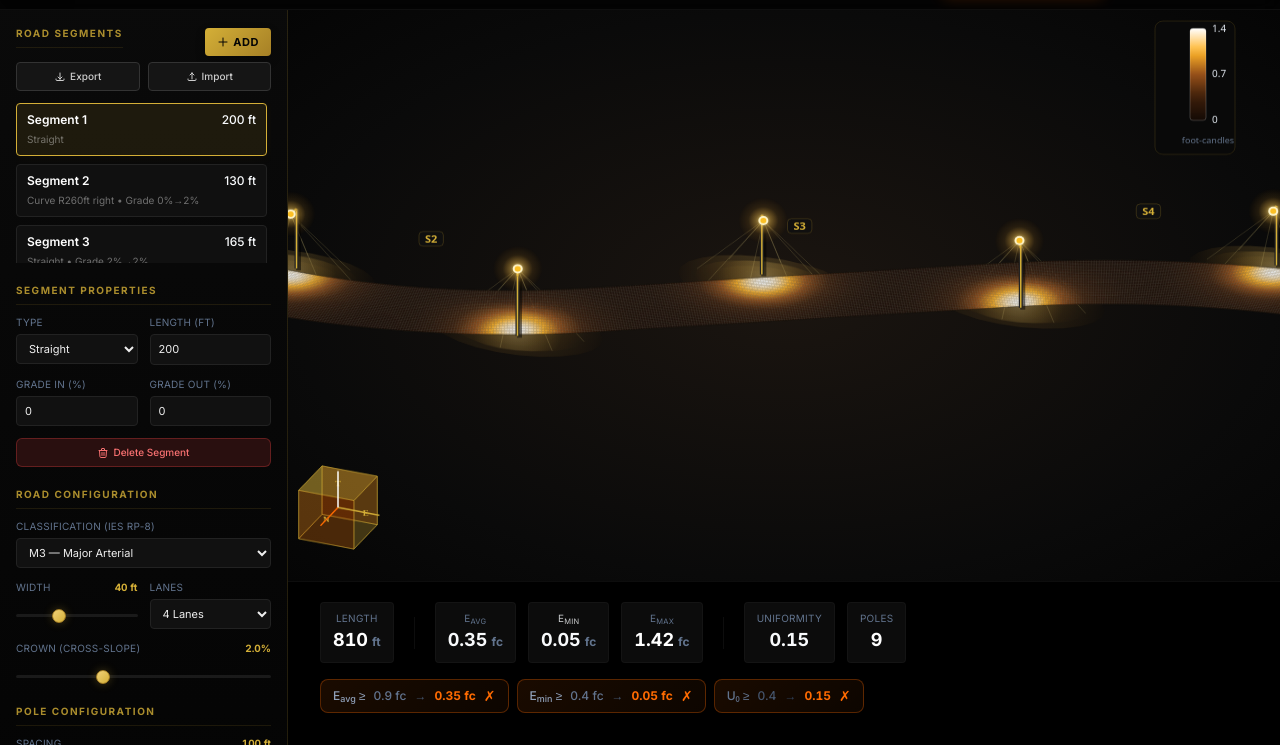
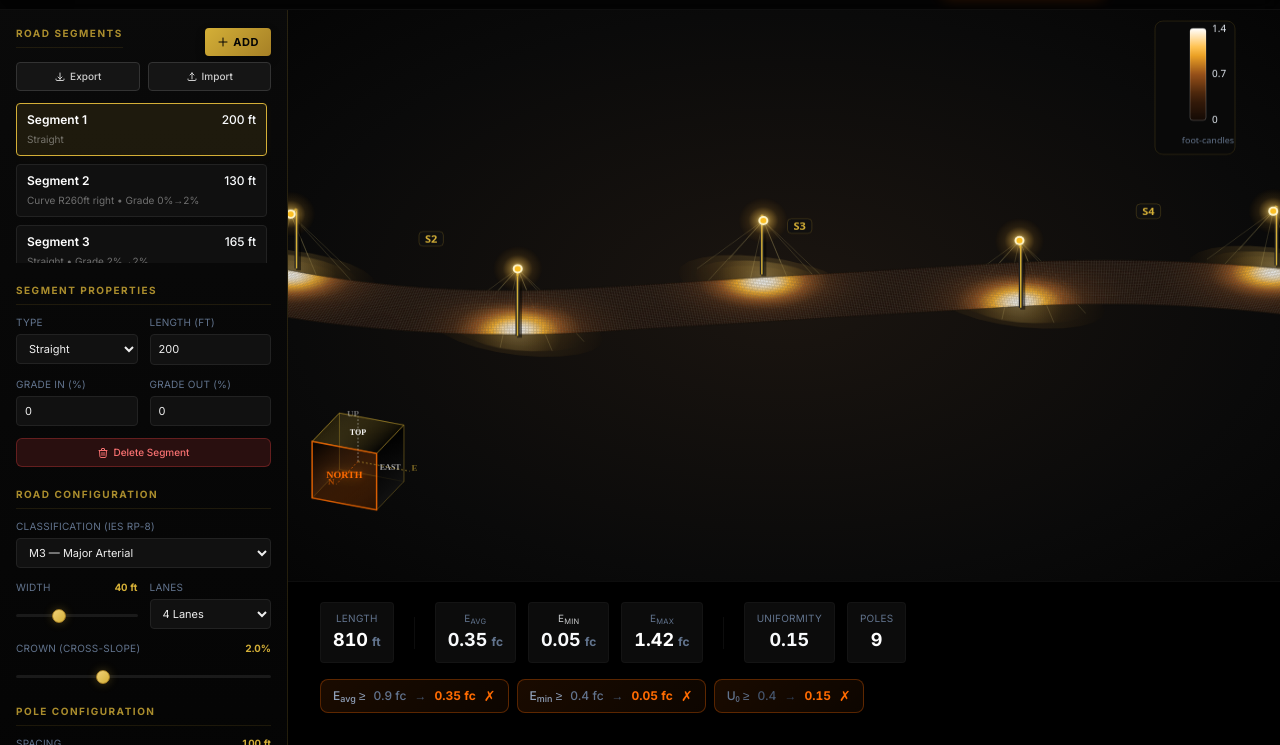
Before and after one commit to mjamiv/roadway-lighting-designer, a website: page index.html in a window 1280 px wide. Shown: the part 55-800 px from the top of the page. Drawn offline with nearby package versions, Linux system fonts and the light colour scheme.

Commit message:
Update index.html

```diff
--- a/index.html
+++ b/index.html
@@ -1335,81 +1335,126 @@
         }
 
         function drawCompass() {
-            const size = 30;
-            const cx = 50;
-            const cy = canvas.height - 80;
-
-            // Helper for compass-only projection
-            const proj = (nx, ny, nz) => {
-                const cosY = Math.cos(view.rotY);
-                const sinY = Math.sin(view.rotY);
-                const cosX = Math.cos(view.rotX);
-                const sinX = Math.sin(view.rotX);
+            const size = 35;
+            const cx = 70;
+            const cy = canvas.height - 130;
+
+            // Shared projection settings
+            const cosY = Math.cos(view.rotY);
+            const sinY = Math.sin(view.rotY);
+            const cosX = Math.cos(view.rotX);
+            const sinX = Math.sin(view.rotX);
+
+            const proj = (nx, ny, nz, s = size) => {
                 const rx = nx * cosY - ny * sinY;
                 const ry = nx * sinY + ny * cosY;
                 return {
-                    x: rx * size + cx,
-                    y: (ry * sinX - nz * cosX) * size + cy,
+                    x: rx * s + cx,
+                    y: (ry * sinX - nz * cosX) * s + cy,
                     depth: ry * cosX + nz * sinX
                 };
             };
 
+            // 1. Draw "Floating Stage" (Radial glow under compass)
+            const stageRadius = size * 1.8;
+            const gradient = ctx.createRadialGradient(cx, cy, 0, cx, cy, stageRadius);
+            gradient.addColorStop(0, 'rgba(212, 175, 55, 0.15)');
+            gradient.addColorStop(0.6, 'rgba(212, 175, 55, 0.05)');
+            gradient.addColorStop(1, 'rgba(212, 175, 55, 0)');
+
+            ctx.save();
+            ctx.setTransform(1, 0, 0, 0.4, 0, cy * 0.6); // Flatten for perspective
+            ctx.fillStyle = gradient;
+            ctx.beginPath();
+            ctx.arc(cx, cy / 0.4, stageRadius, 0, Math.PI * 2);
+            ctx.fill();
+            ctx.restore();
+
+            // 2. Define Cube Geometry
             const vertices = [
                 { x: -1, y: -1, z: -1 }, { x: 1, y: -1, z: -1 }, { x: 1, y: 1, z: -1 }, { x: -1, y: 1, z: -1 },
                 { x: -1, y: -1, z: 1 }, { x: 1, y: -1, z: 1 }, { x: 1, y: 1, z: 1 }, { x: -1, y: 1, z: 1 }
             ];
 
             const faces = [
-                { v: [0, 1, 2, 3], color: 'rgba(212,175,55,0.1)', label: 'B', normal: { x: 0, y: 0, z: -1 } },
-                { v: [4, 5, 6, 7], color: 'rgba(212,175,55,0.4)', label: 'T', normal: { x: 0, y: 0, z: 1 } },
-                { v: [0, 1, 5, 4], color: 'rgba(255,107,0,0.2)', label: 'S', normal: { x: 0, y: -1, z: 0 } },
-                { v: [2, 3, 7, 6], color: 'rgba(255,107,0,0.2)', label: 'N', normal: { x: 0, y: 1, z: 0 } },
-                { v: [0, 3, 7, 4], color: 'rgba(212,175,55,0.2)', label: 'W', normal: { x: -1, y: 0, z: 0 } },
-                { v: [1, 2, 6, 5], color: 'rgba(212,175,55,0.2)', label: 'E', normal: { x: 1, y: 0, z: 0 } }
+                { v: [0, 1, 2, 3], label: 'BOTTOM', color: 'rgba(10,10,10,0.8)', stroke: 'rgba(212,175,55,0.2)', text: '#666' },
+                { v: [4, 5, 6, 7], label: 'TOP', color: 'rgba(212,175,55,0.15)', stroke: 'rgba(212,175,55,0.6)', text: '#fff' },
+                { v: [0, 1, 5, 4], label: 'SOUTH', color: 'rgba(20,20,20,0.8)', stroke: 'rgba(212,175,55,0.3)', text: '#aaa' },
+                { v: [2, 3, 7, 6], label: 'NORTH', color: 'rgba(255,107,0,0.15)', stroke: 'rgba(255,107,0,0.8)', text: '#FF6B00' },
+                { v: [0, 3, 7, 4], label: 'WEST', color: 'rgba(20,20,20,0.8)', stroke: 'rgba(212,175,55,0.3)', text: '#aaa' },
+                { v: [1, 2, 6, 5], label: 'EAST', color: 'rgba(20,20,20,0.8)', stroke: 'rgba(212,175,55,0.3)', text: '#aaa' }
             ];
 
+            // 3. Render Faces with depth sorting
             const projected = faces.map(f => {
                 const pts = f.v.map(idx => proj(vertices[idx].x, vertices[idx].y, vertices[idx].z));
                 const depth = pts.reduce((s, p) => s + p.depth, 0) / 4;
-                return { pts, depth, color: f.color, label: f.label };
+                return { ...f, pts, depth };
             }).sort((a, b) => a.depth - b.depth);
 
             projected.forEach(f => {
+                // Face fill
                 ctx.beginPath();
                 ctx.moveTo(f.pts[0].x, f.pts[0].y);
                 f.pts.slice(1).forEach(p => ctx.lineTo(p.x, p.y));
                 ctx.closePath();
-                ctx.fillStyle = f.color;
+
+                const faceGradient = ctx.createLinearGradient(f.pts[0].x, f.pts[0].y, f.pts[2].x, f.pts[2].y);
+                faceGradient.addColorStop(0, f.color);
+                faceGradient.addColorStop(1, 'rgba(0,0,0,0.6)');
+                ctx.fillStyle = faceGradient;
                 ctx.fill();
-                ctx.strokeStyle = 'rgba(212,175,55,0.4)';
-                ctx.lineWidth = 1;
+
+                // Beveled edge
+                ctx.strokeStyle = f.stroke;
+                ctx.lineWidth = f.label === 'NORTH' ? 1.5 : 0.8;
                 ctx.stroke();
 
-                // Draw labels on visible faces
+                // Typography on visible faces
                 if (f.depth > 0) {
-                    ctx.fillStyle = 'rgba(212,175,55,1)';
-                    ctx.font = 'bold 9px Inter';
-                    ctx.textAlign = 'center';
                     const fx = f.pts.reduce((s, p) => s + p.x, 0) / 4;
                     const fy = f.pts.reduce((s, p) => s + p.y, 0) / 4;
-                    ctx.fillText(f.label, fx, fy + 3);
+
+                    ctx.save();
+                    ctx.fillStyle = f.text;
+                    ctx.font = f.label === 'NORTH' ? 'bold 10px Inter' : '600 8px Inter';
+                    ctx.textAlign = 'center';
+                    ctx.textBaseline = 'middle';
+
+                    // Add subtle glow to North
+                    if (f.label === 'NORTH') {
+                        ctx.shadowBlur = 8;
+                        ctx.shadowColor = 'rgba(255,107,0,0.5)';
+                    }
+
+                    ctx.fillText(f.label, fx, fy);
+                    ctx.restore();
                 }
             });
 
-            // Draw axis lines
-            const drawAxis = (x, y, z, color) => {
+            // 4. Draw Glow Axes
+            const drawAxis = (x, y, z, color, label) => {
                 const p0 = proj(0, 0, 0);
-                const p1 = proj(x, y, z);
+                const p1 = proj(x, y, z, size * 1.6);
+
                 ctx.beginPath();
                 ctx.moveTo(p0.x, p0.y);
                 ctx.lineTo(p1.x, p1.y);
                 ctx.strokeStyle = color;
-                ctx.lineWidth = 1.5;
+                ctx.lineWidth = 1;
+                ctx.setLineDash([2, 2]);
                 ctx.stroke();
+                ctx.setLineDash([]);
+
+                // Axis Label
+                ctx.fillStyle = color;
+                ctx.font = '700 9px Inter';
+                ctx.fillText(label, p1.x + (p1.x > p0.x ? 5 : -5), p1.y);
             };
-            drawAxis(1.5, 0, 0, '#D4AF37'); // E
-            drawAxis(0, 1.5, 0, '#FF6B00'); // N
-            drawAxis(0, 0, 1.5, '#fff');    // Up
+
+            drawAxis(1, 0, 0, 'rgba(212,175,55,0.6)', 'E');
+            drawAxis(0, 1, 0, 'rgba(255,107,0,0.6)', 'N');
+            drawAxis(0, 0, 1, 'rgba(255,255,255,0.4)', 'UP');
         }
 
         function drawLegend(maxLux) {
```
